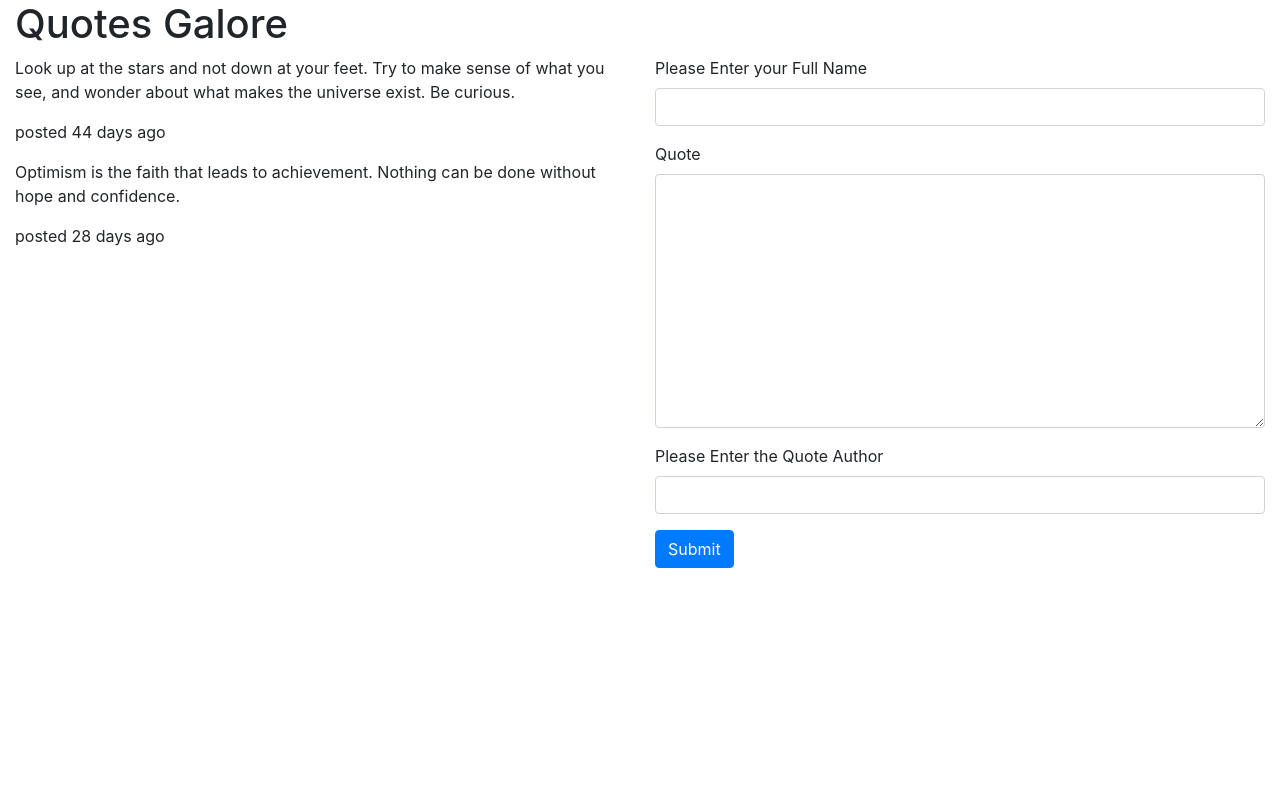
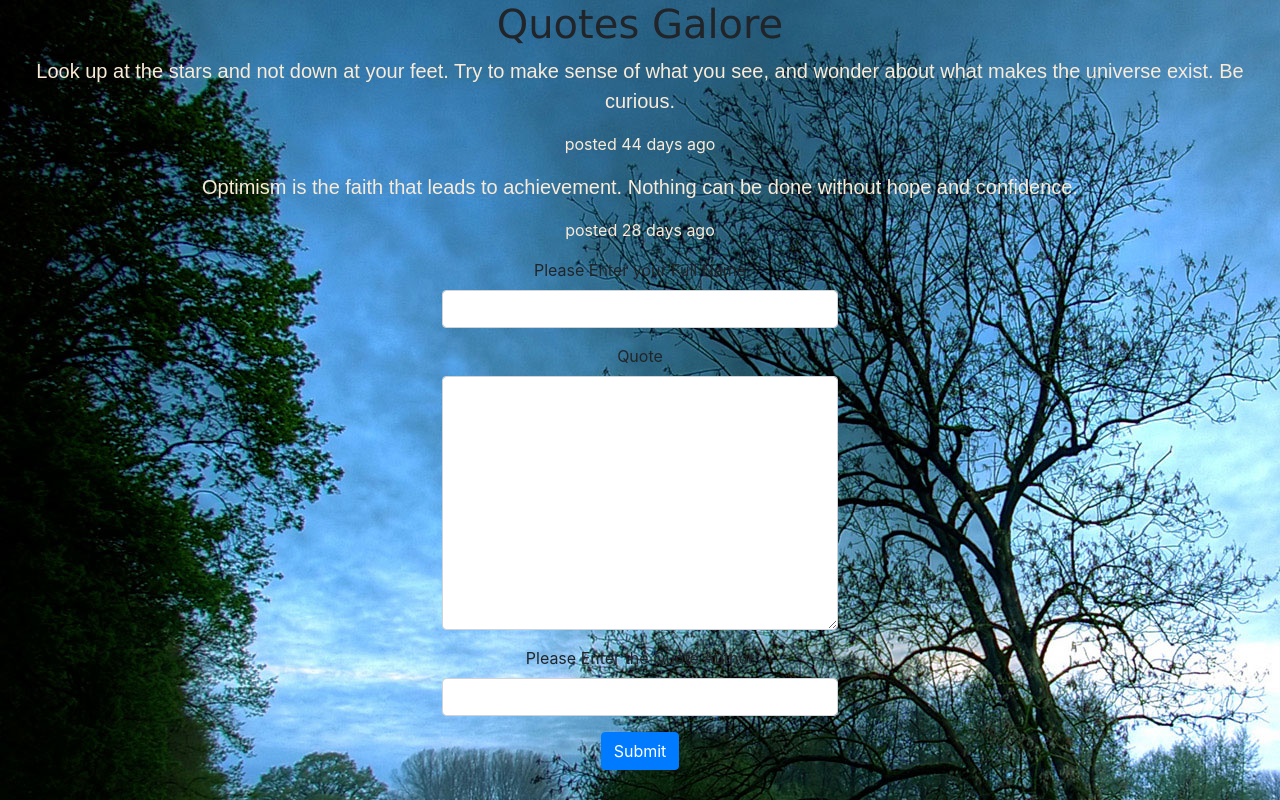
Before and after one commit to martyminion/Quotes, an Angular app: page / in a window 1280 px wide. Built offline with nearby package versions, Linux system fonts and the light colour scheme.

Commit message:
adds Css to the component.html

```diff
--- a/src/app/quote-details/quote-details.component.css
+++ b/src/app/quote-details/quote-details.component.css
@@ -0,0 +1,10 @@
+#quote{
+  font-size: 20px;
+}
+#quotefooter{
+  font-size: 20px
+}
+
+footer{
+  color: antiquewhite;
+}
--- a/src/app/quote-details/quote-details.component.html
+++ b/src/app/quote-details/quote-details.component.html
@@ -1,7 +1,7 @@
 
 <div>
-  <p>{{quote.author}}</p>
-  <p>this quote was added by {{quote.contributor}}</p>
-  <button (click) = 'voteUp()' ><img src="/assets/images/thumbsup.jpg" width="20" height="20">{{quote.upvotes}}</button>
-  <button (click) = 'voteDown()'><img src="/assets/images/thumbsdown.jpg" width="30" height="25">{{quote.downvotes}}</button>
+  <footer class="text-center blockquote-footer"><cite id="quote">{{quote.author}}</cite></footer>
+  <footer class="blockquote-footer" id="quotefooter">this quote was added by {{quote.contributor}}</footer>
+  <button (click) = 'voteUp()' id="voteUpButton"><img src="/assets/images/thumbsup.jpg" width="20" height="20" >{{quote.upvotes}}</button>
+  <button (click) = 'voteDown()' id="voteDownButton"><img src="/assets/images/thumbsdown.jpg" width="25" height="20">{{quote.downvotes}}</button>
 </div>
--- a/src/app/quote-form/quote-form.component.css
+++ b/src/app/quote-form/quote-form.component.css
@@ -0,0 +1,3 @@
+.quoteForm{
+  text-align: center;
+}
--- a/src/app/quote-form/quote-form.component.html
+++ b/src/app/quote-form/quote-form.component.html
@@ -1,4 +1,4 @@
-<div>
+<div class="quoteForm">
   <form (ngSubmit)='submitQuote()' #quoteForm = 'ngForm'>
     <div class="form-group">
       <label for="contributor">Please Enter your Full Name</label>
--- a/src/app/quote/quote.component.css
+++ b/src/app/quote/quote.component.css
@@ -0,0 +1,13 @@
+
+blockquote{
+  font-family: fantasy;
+  font-size: 20px;
+  color: antiquewhite;
+}
+
+h1{
+  font-family: 'Lucida Sans', 'Lucida Sans Regular', 'Lucida Grande', 'Lucida Sans Unicode', Geneva, Verdana, sans-serif;
+}
+#dateCustom{
+  color: antiquewhite;
+}
--- a/src/app/quote/quote.component.html
+++ b/src/app/quote/quote.component.html
@@ -1,26 +1,28 @@
-<div class="container-fluid">
+<div class="container-fluid text-center">
   <h1>Quotes Galore</h1>
-  <div class="row">
-    <div class="col-md-6">
   <div *ngFor='let quote of quotes;let i = index'>
     <div (click)='toggleDetails(i)'>
-        <blockquote appHighlight *ngIf = "check() === quote.upvotes && quote.upvotes > 0 ">{{quote.content}}</blockquote>
-        <blockquote  *ngIf = "check() !== quote.upvotes || quote.upvotes === 0 ">{{quote.content}}</blockquote>
+      <blockquote appHighlight *ngIf="check() === quote.upvotes && quote.upvotes > 0 " class="blockquote text-center">
+        {{quote.content}}</blockquote>
+      <blockquote *ngIf="check() !== quote.upvotes || quote.upvotes === 0 " class="blockquote text-center">
+        {{quote.content}}</blockquote>
     </div>
     <div>
-        <p>posted {{quote.currentDate|pipecount}}</p>
-        <!-- <p>posted {{quote.currentDate}}</p>
-        <p>posted {{quote.currentDate}}</p> -->
+      <p id="dateCustom">posted {{quote.currentDate|pipecount}}</p>
     </div>
     <div>
-        <app-quote-details *ngIf='quote.showDetails' [quote]='quote' (voteCountDown)=counterDown(i) (voteCountUp)=counterUp(i)></app-quote-details>
+      <app-quote-details *ngIf='quote.showDetails' [quote]='quote' (voteCountDown)=counterDown(i)
+        (voteCountUp)=counterUp(i)></app-quote-details>
     </div>
   </div>
+  <div class="row">
+    <div class="col-md-4">
     </div>
-    <div class="col-md-6">
+    <div class="col-md-4">
       <app-quote-form (addQuote)=addNewQuote($event)></app-quote-form>
     </div>
+    <div class="col-md-4">
     </div>
-  <div>
+
   </div>
 </div>
--- a/src/index.html
+++ b/src/index.html
@@ -7,7 +7,7 @@
   <meta name="viewport" content="width=device-width, initial-scale=1">
   <link rel="icon" type="image/x-icon" href="favicon.ico">
 </head>
-<body>
+<body id="quoteBackground">
   <app-root></app-root>
 </body>
 </html>
--- a/src/styles.css
+++ b/src/styles.css
@@ -1,3 +1,7 @@
-@import "~bootstrap/dist/css/bootstrap.css"
+@import "~bootstrap/dist/css/bootstrap.css" ;
+
+#quoteBackground{
+  background-image: url("./assets/images/usebckn.jpg")
+}
 
 /* You can add global styles to this file, and also import other style files */
```
Also changed, not shown: src/assets/images/usebckn.jpg (added). Lines whose indentation alone changed are shown as unchanged.
